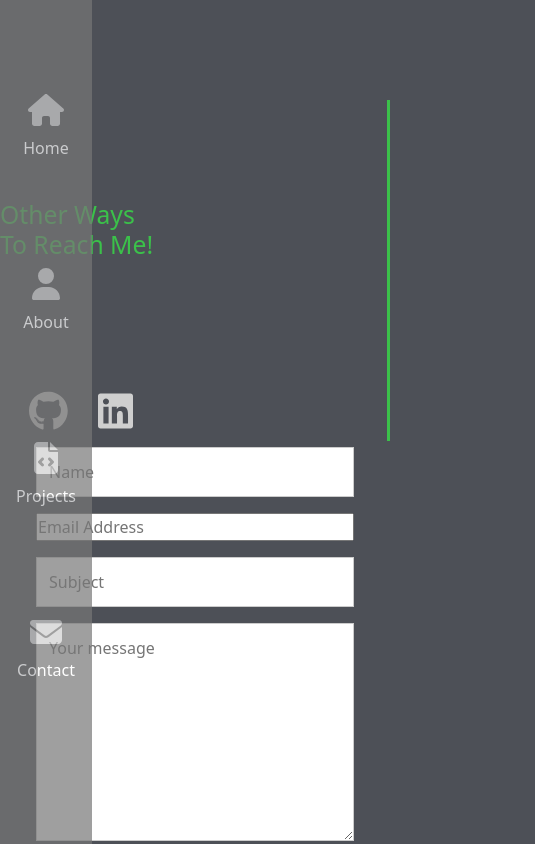
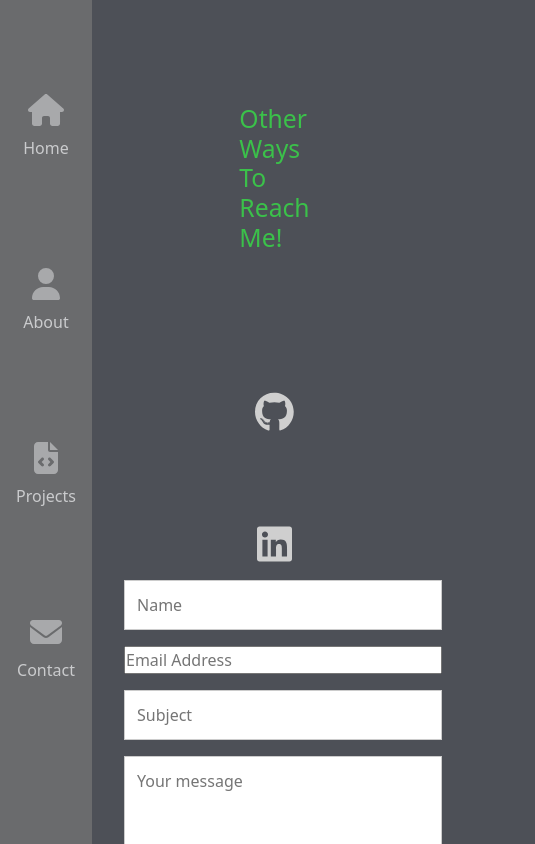
Before and after one commit to thenickgarza/react-portfolio, a React (Create React App) app: page /contactme in a window 390 px wide. Shown: the top 844 px of the page, 535 px wide, since content can reach past the window. Built offline with nearby package versions, Linux system fonts and the light colour scheme.

Commit message:
fixed up the contact me portion to be responsive

```diff
--- /dev/null
+++ b/src/components/ContactMe/ContactMe.css
@@ -0,0 +1,61 @@
+/* @media screen and (max-width: 1300px) {
+     .cardsBox {
+         margin-left: 30rem;
+     }
+ }  */
+
+ .reachMeDiv {
+    border-right: solid;
+    padding-right: 225px;
+    padding-top: 100px;
+    border-color: #3BC14A;
+ }
+ .mainDiv {
+     display: flex;
+     justify-content: center;
+ }
+
+ @media screen and (min-width: 1135px) {
+     .reachMeDiv {
+         padding-left: 4rem;
+     }
+ }
+
+ @media screen and (max-width: 1135px) {
+    .reachMeDiv {
+        padding-left: 4rem;
+    }
+}
+
+@media screen and (max-width: 675px) {
+    .reachMeDiv {
+        padding-left: 13rem;
+        margin-top: -6rem;
+        padding-bottom: 4rem;
+        border-right: none;
+    }
+}
+@media screen and (max-width: 475px) {
+    .mainDiv {
+        padding-left: 11rem;
+
+    }
+    .reachMeDiv {
+        padding-bottom: 0rem;
+        display: flex;
+        flex-wrap: wrap;
+        border-right: none
+    }
+}
+@media screen and (min-width: 491px){
+    .mainDiv{
+        padding-left: 5rem
+    }
+}
+
+@media screen and (min-width: 691px) {
+    .reachMeDiv{
+        padding-left: 13rem;
+        border-right: none;
+    }
+}
--- a/src/components/ContactMe/index.js
+++ b/src/components/ContactMe/index.js
@@ -3,6 +3,7 @@ import emailjs from "@emailjs/browser";
 import { motion } from "framer-motion";
 import { faLinkedin, faGithub } from "@fortawesome/free-brands-svg-icons";
 import { FontAwesomeIcon } from "@fortawesome/react-fontawesome";
+import './ContactMe.css'
 
 export const ContactMe = () => {
   const form = useRef();
@@ -29,13 +30,14 @@ export const ContactMe = () => {
   }
 
   return (
+    <div className='mainDiv'>
     <motion.section
     className="contactmecontainer"
     initial={{opacity:0}}
     animate={{opacity: 1}}
     exit={{opacity: 0}}
     >
-      <div style={{ borderRight: "solid", paddingRight: "225px", paddingTop: "100px", borderColor: "#3BC14A" }}>
+      <div className='reachMeDiv'>
         <h2 style={{color: "rgb(59, 193, 74)"}}>Other Ways To Reach Me!</h2>
         <div style={{display: "flex", flexWrap: "wrap", justifyContent: "space-evenly", marginTop: "50px"}}>
         <a
@@ -88,6 +90,7 @@ export const ContactMe = () => {
         </div>
       </form>
     </motion.section>
+    </div>
   );
 };
 
```
